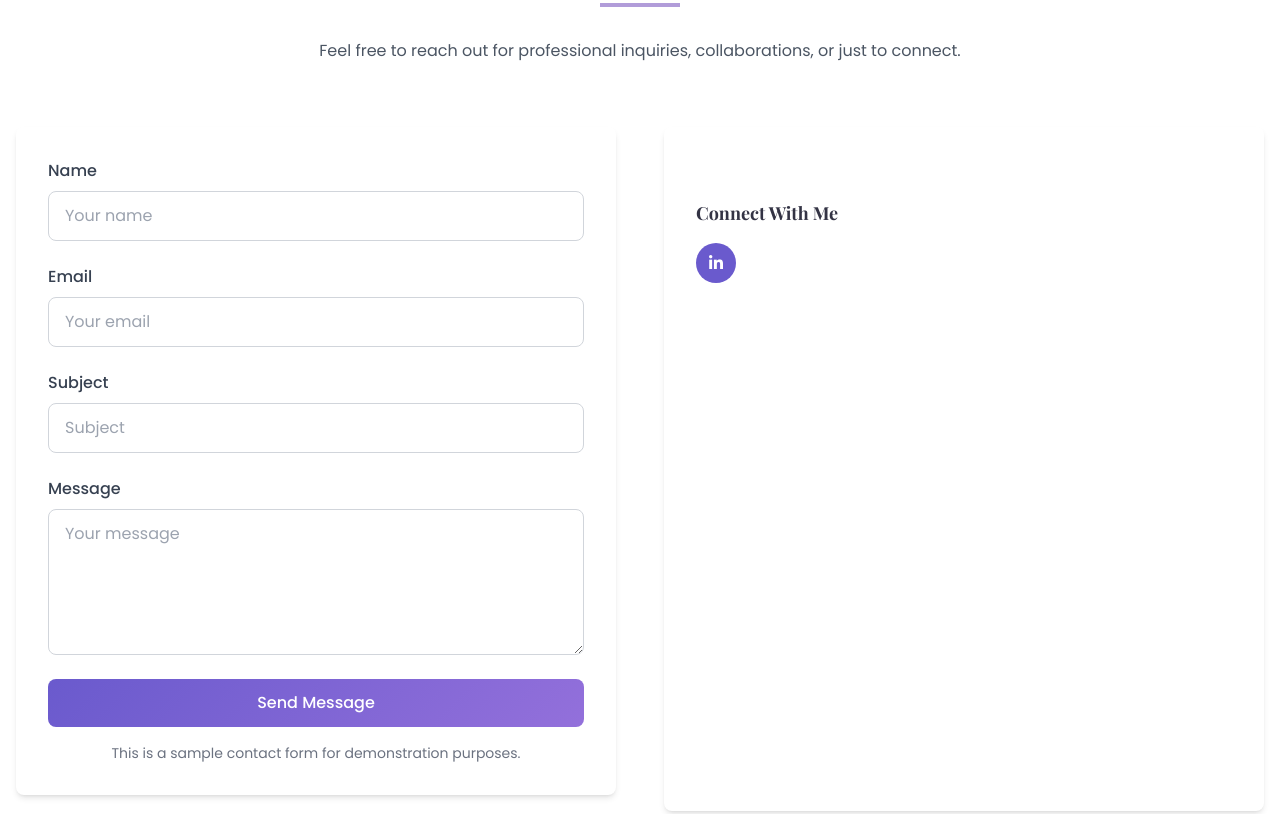
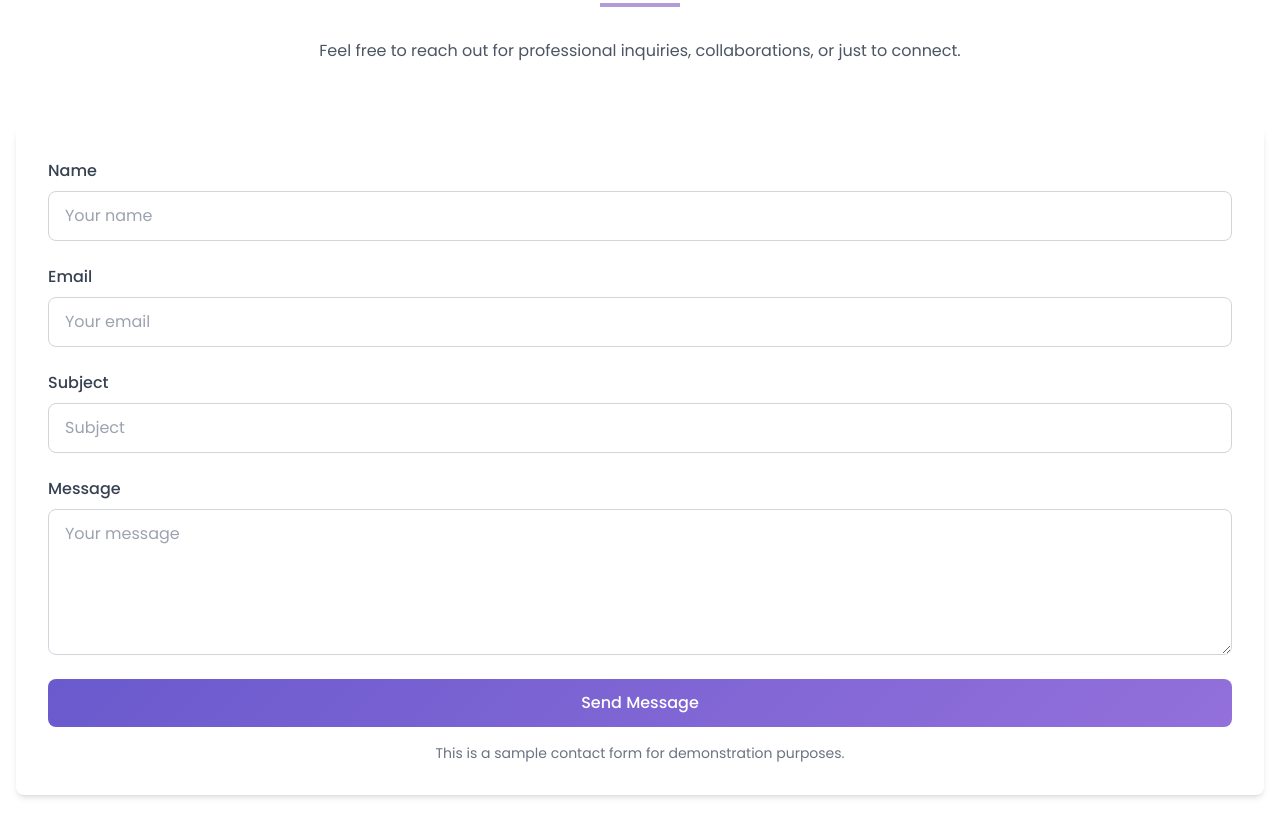
Before and after one commit to NanditaRawat/NanditaRawat.github.io, a plain HTML site: page index.html in a window 1280 px wide. Shown: the part 4519-5333 px from the top of the page. Drawn offline with nearby package versions, Linux system fonts and the light colour scheme.

Commit message:
Refactor

```diff
--- a/index.html
+++ b/index.html
@@ -676,7 +676,7 @@
                 </p>
             </div>
 
-            <div class="grid grid-cols-1 md:grid-cols-2 gap-12">
+            <div>
                 <div data-aos="fade-right" class="aos-init">
                     <form id="contact-form" class="bg-white p-8 rounded-lg shadow-md">
                         <div class="mb-6">
@@ -705,19 +705,6 @@
 
                         <p class="text-center text-sm text-gray-500 mt-4">This is a sample contact form for demonstration purposes.</p>
                     </form>
-                </div>
-
-                <div data-aos="fade-left" class="aos-init">
-                    <div class="bg-white p-8 rounded-lg shadow-md h-full">
-                        <div class="mt-10">
-                            <h4 class="font-bold text-lg mb-4">Connect With Me</h4>
-                            <div class="flex space-x-4">
-                                <a href="https://linkedin.com/nrawat1345" class="w-10 h-10 rounded-full bg-[var(--primary)] text-white flex items-center justify-center hover:bg-[var(--secondary)] transition-all">
-                                    <i class="fab fa-linkedin-in"></i>
-                                </a>
-                            </div>
-                        </div>
-                    </div>
                 </div>
             </div>
         </div>
```
